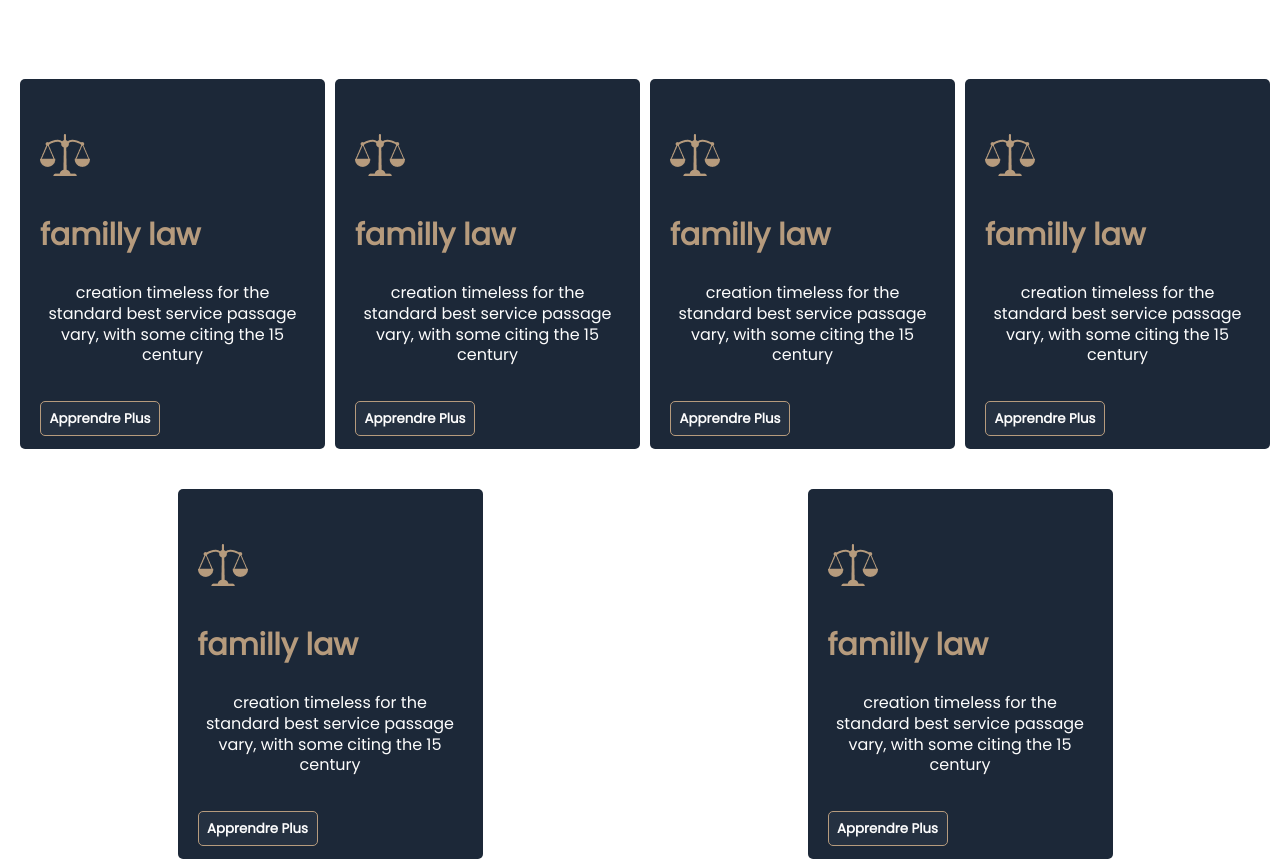
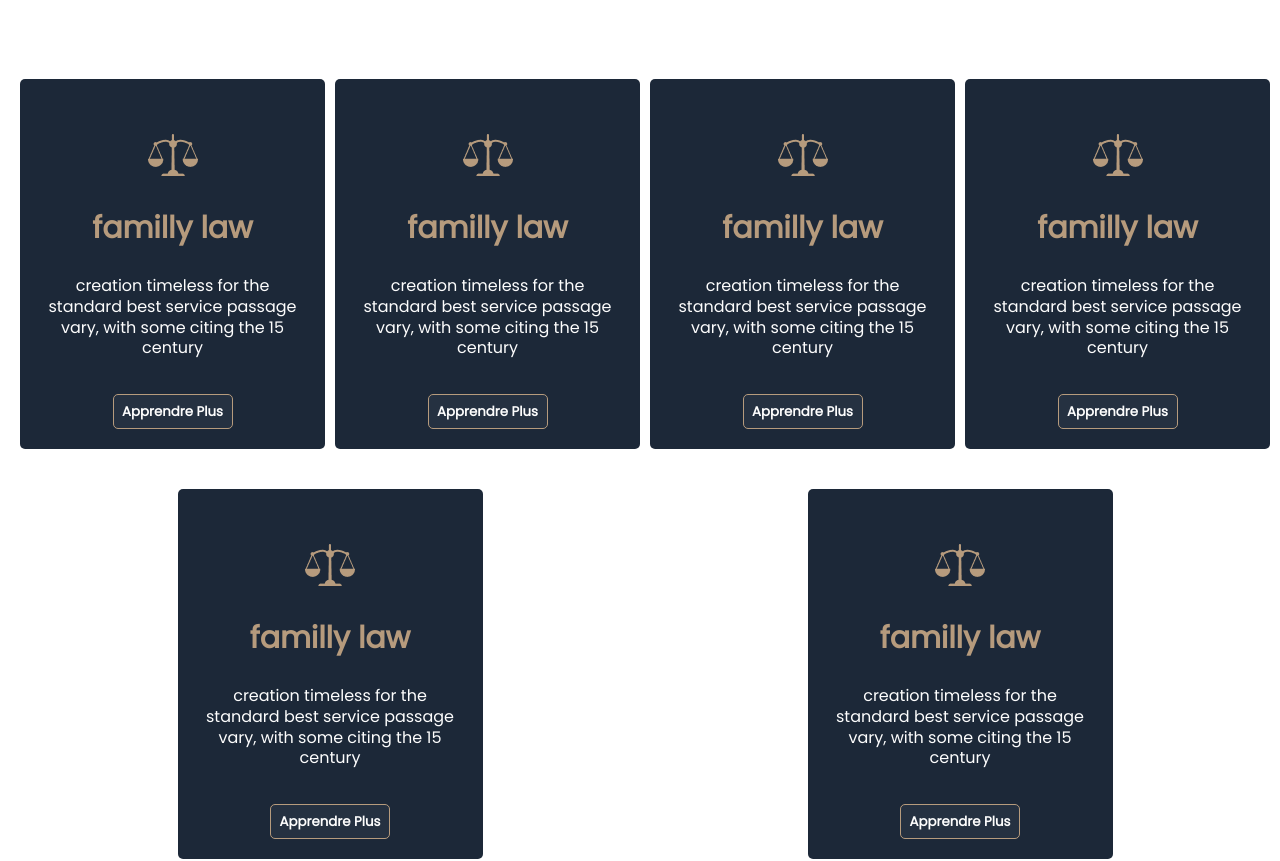
Before and after one commit to Meriem453/GL-project, a React (Create React App) app in the folder react-gl/: page / in a window 1280 px wide. Shown: the part 1580-2441 px from the top of the page. Built offline with nearby package versions, Linux system fonts and the light colour scheme.

Commit message:
modification

```diff
--- a/react-gl/package.json
+++ b/react-gl/package.json
@@ -13,6 +13,7 @@
     "react": "^18.2.0",
     "react-dom": "^18.2.0",
     "react-modal": "^3.16.1",
+    "react-model": "^4.3.1",
     "react-router-dom": "^6.21.1",
     "react-script": "^2.0.5",
     "react-scripts": "5.0.1",
--- a/react-gl/src/App.js
+++ b/react-gl/src/App.js
@@ -68,10 +68,13 @@ function App() {
       path: '/profilavocat/:id',
       element: <Proifil/>,
      },
+
      {
       path: '/secure-admin-path-here',
       element: <Admin/>,
      },
+
+
 
   ]);
 
--- a/react-gl/src/componentss/navbar.js
+++ b/react-gl/src/componentss/navbar.js
@@ -71,8 +71,9 @@ export default function Navbar() {
                 return isActive ? {  border: "1px solid var(--main-color2)", padding: "5px 10px",  borderRadius: "5px"} : {}
                 }} to="/avocat"> Avocat</NavLink> </li>
         </ul>
+
         <div className='right'>
-          <button ref={ele1ref}> log in</button>
+         <NavLink to='/login'> <button ref={ele1ref}> log in</button> </NavLink>
         </div>
 
         </div>
--- a/react-gl/src/componentss/profilAvocat.js
+++ b/react-gl/src/componentss/profilAvocat.js
@@ -275,7 +275,7 @@ export default function Proifil() {
                                 {periods.map((period, periodIndex) => (
                                     <td key={periodIndex}>
                                     {schedule[dayIndex][periodIndex] ? (
-                                        <img src={etoile} alt="Available" />
+                                        <img src={coche} alt="Available" />
                                     ) : (
                                        ''
                                     )}
@@ -308,8 +308,6 @@ export default function Proifil() {
                         <p> {item.commentBody}</p>
                     </div>
                 ))}
-
-
             </div>
             <Footer/>
         </div>
--- a/react-gl/src/css/home.css
+++ b/react-gl/src/css/home.css
@@ -120,6 +120,10 @@
     border-radius: 5px;
  } */
 
+ .navbar .right a{
+    text-decoration: none;
+ }
+
  .navbar .right button {
     display: flex ;
     background-color: var(--main-color2);
@@ -207,12 +211,18 @@
     }
     .navbar .middle li {
         margin-bottom: 20px;
+        margin-left: auto;
+        margin-right: auto;
     }
 
     .navbar .right button {
         display: block;
         margin-left: auto;
         margin-right: auto;
+    }
+
+    .categorie h1 {
+        text-align: center;
     }
 
 }
@@ -539,9 +549,19 @@
     margin-bottom: 30px;
 }
 
+.categorie .card .img img {
+    display: block;
+    margin-left: auto;
+    margin-right: auto;
+}
+
 .categorie .card h2 {
     color: var(--main-color2);
     font-size: 30px;
+    display: block;
+    /* margin-left: auto; */
+    /* margin-right: auto; */
+    text-align: center;
 }
 
 .categorie .card p {
@@ -563,6 +583,10 @@
     margin-top: 35px;
     text-transform: capitalize;
     cursor: pointer;
+    /* text-align: center; */
+    display: block;
+    margin-left: auto;
+    margin-right: auto;
 }
 
 .contact {
--- a/react-gl/src/css/profil.css
+++ b/react-gl/src/css/profil.css
@@ -342,7 +342,7 @@
     display: flex;
     flex-direction: column;
     align-content: stretch;
-    justify-content: space-between;
+
     align-items: center;
     margin-left: 50px;
     margin-top: 50px;
@@ -436,7 +436,7 @@
 
 .profil .formulaire input[name="situation"]{
     height: 80px;
-    margin-bottom: 25px;
+    margin-bottom: 15px;
 }
 
 .profil .formulaire input:focus {
@@ -447,6 +447,22 @@
     color: var(--main-color2);
     text-align: center;
     margin-bottom: 20px
+}
+
+.profil .formulaire button{
+
+    width: 145px;
+    background-color: var(--main-color2);
+    border: none;
+    color: #fff;
+    font-weight: bold;
+    border-radius: 5px;
+    padding: 5px 20px;
+    margin-top: 20px;
+    text-transform: capitalize;
+    cursor: pointer;
+    margin-bottom: 15px;
+
 }
 
 
```
Also changed, not shown: 1 other file (tests, documents, lock files or other folders).
